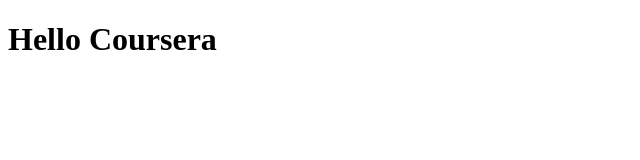
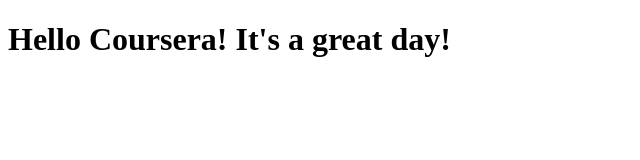
Before and after one commit to gauravaggarwal21/CourseraTest, a plain HTML site: page site/index.html in a window 1280 px wide. Shown: the whole page, without its empty margins (0-640 px from the left). Drawn offline with Linux system fonts and the light colour scheme.

Commit message:
My first modification

```diff
--- a/site/index.html
+++ b/site/index.html
@@ -4,7 +4,7 @@
 	<title>Hello Coursera</title>
 </head>
 <body>
-	<h1>Hello Coursera</h1>
+	<h1>Hello Coursera! It's a great day!</h1>
 
 </body>
 </html>
```
